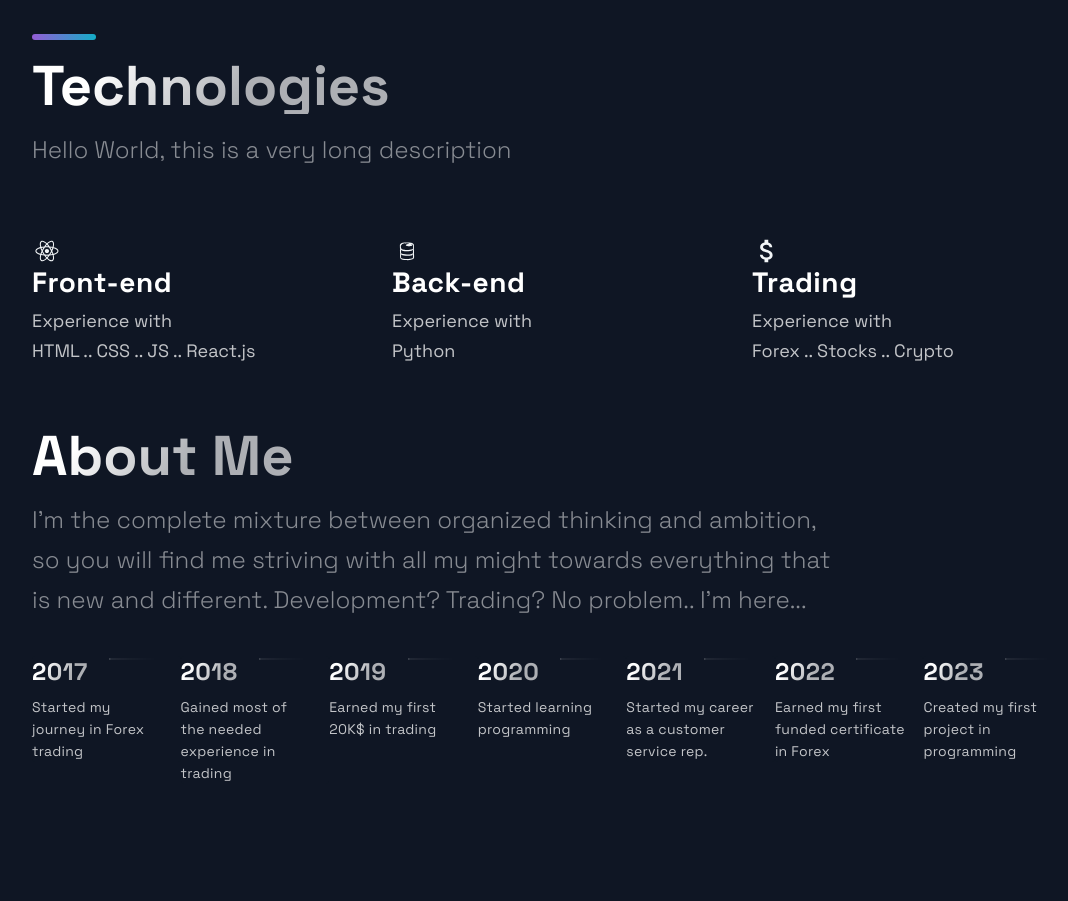
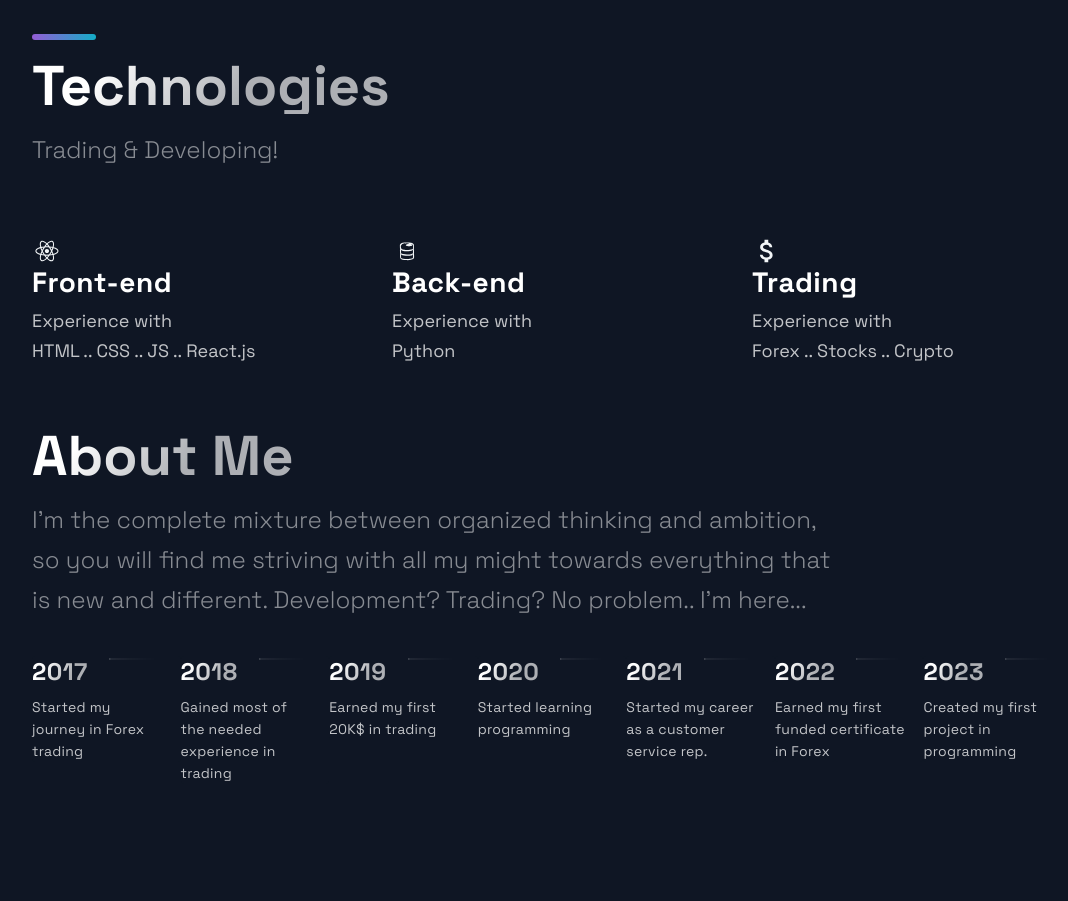
Before and after one commit to AmroElzeiny/Portfolio, a Next.js app: page / in a window 1280 px wide. Shown: the part 1380-2281 px from the top of the page, without its empty margins (88-1156 px from the left). Built offline with nearby package versions, Linux system fonts and the light colour scheme.

Commit message:
Update Technologies.js

```diff
--- a/src/components/Technologies/Technologies.js
+++ b/src/components/Technologies/Technologies.js
@@ -9,7 +9,7 @@ const Technologies = () =>  (
     <SectionDivider/><br/>
     <SectionTitle>Technologies</SectionTitle>
     <SectionText>
-      Hello World, this is a very long description
+      Trading & Developing!
     </SectionText>
     <List>
       <ListItem>
```
